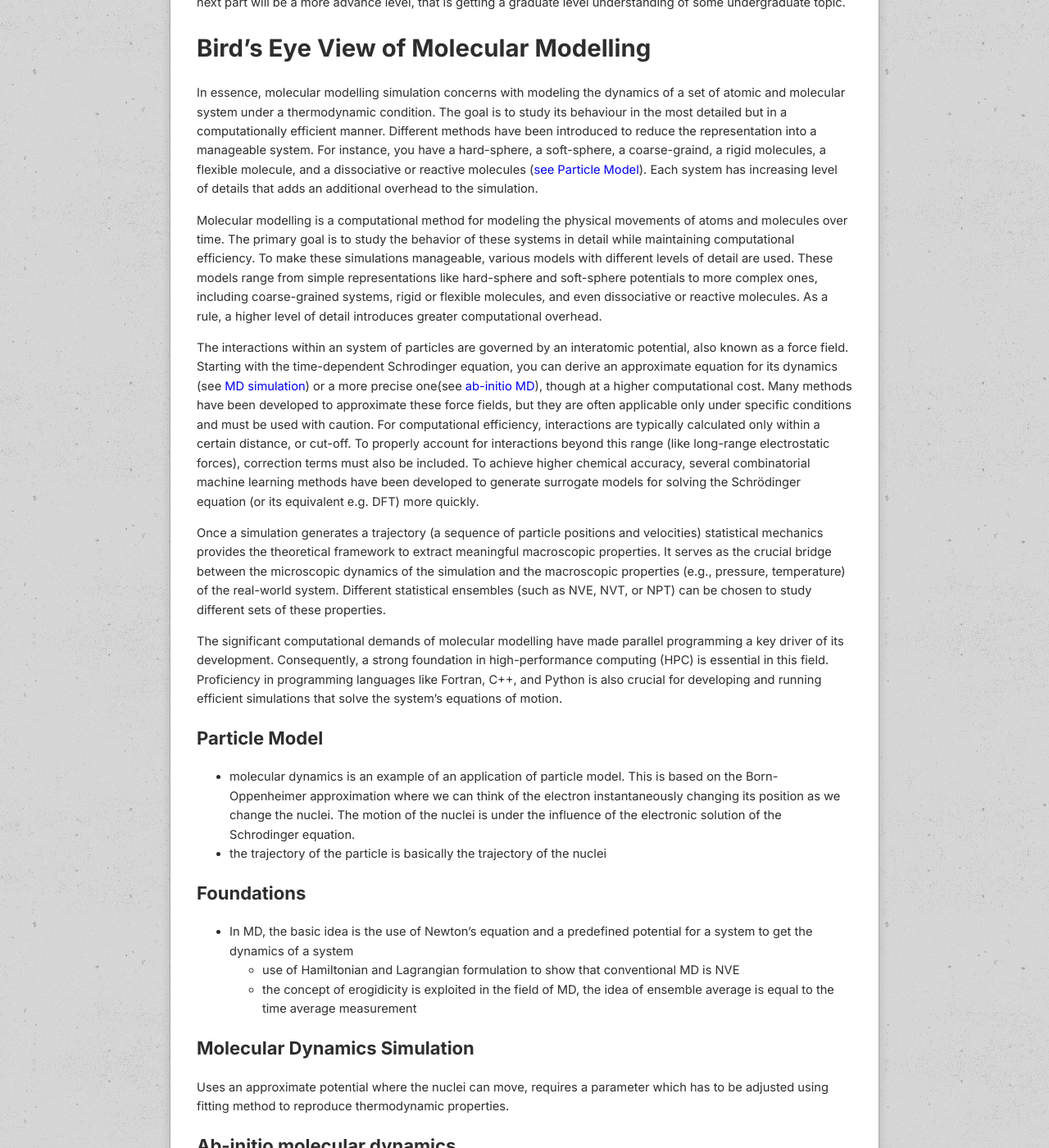
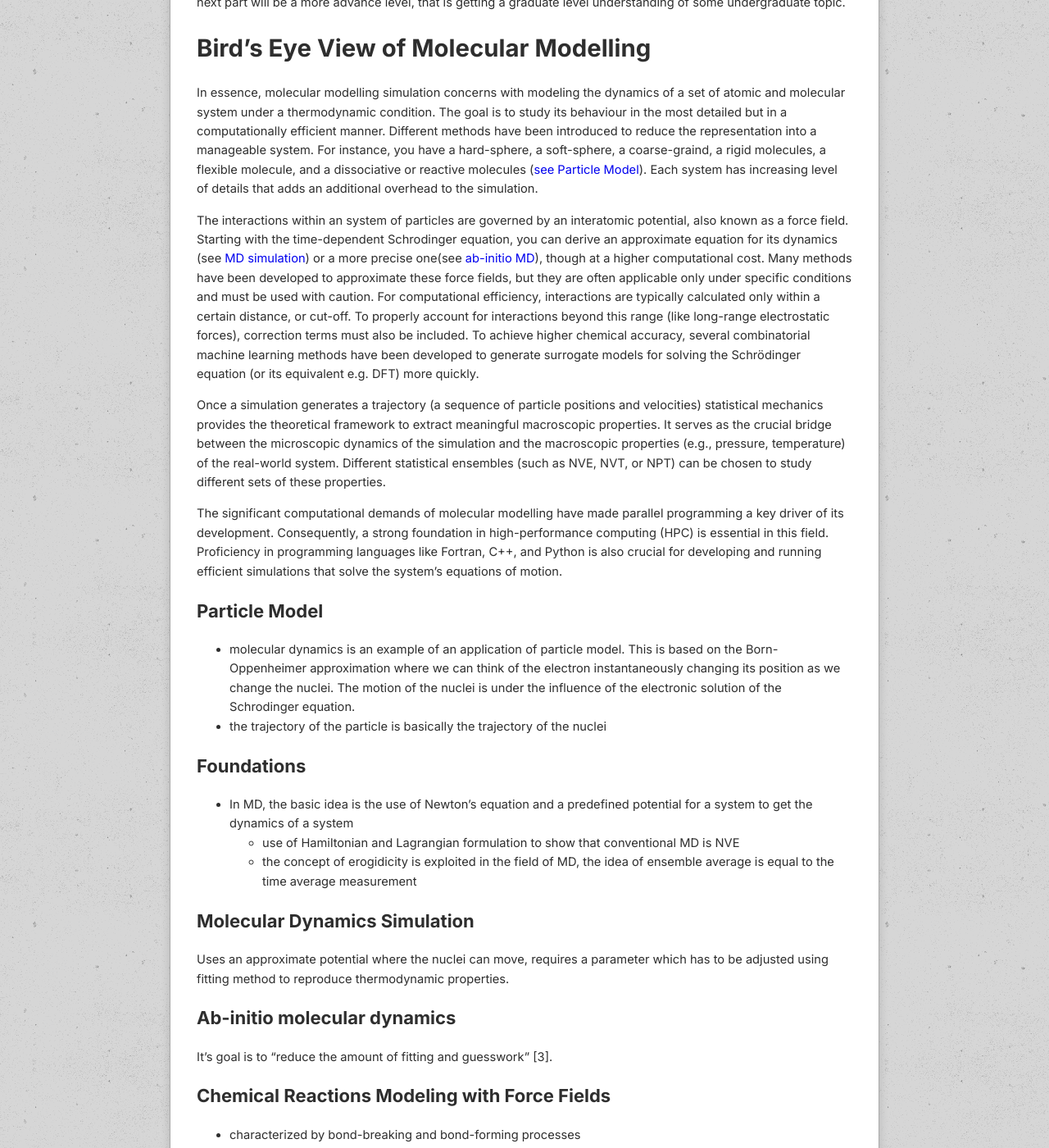
Before and after one commit to antble/antble.github.io, a Jekyll site: the page built from _posts/physics/molecular_dynamics/2025-03-05-notes_MM.md, in a window 1280 px wide and 1400 px high, scrolled down 780 px. Shown: the whole window at 82% size. Built offline with Jekyll 4.4.1, drawn with Linux system fonts in a browser that asks for light colours; some of the changed text lies outside the part shown.

Commit message:
keep the edited version

```diff
--- a/_posts/physics/molecular_dynamics/2025-03-05-notes_MM.md
+++ b/_posts/physics/molecular_dynamics/2025-03-05-notes_MM.md
@@ -31,9 +31,6 @@
 # Bird's Eye View of Molecular Modelling
 In essence, molecular modelling simulation concerns with modeling the dynamics of a set of atomic and molecular system under a thermodynamic condition. The goal is to study its behaviour in the most detailed but in a computationally efficient manner. Different methods have been introduced to reduce the representation into a manageable system. For instance, you have a hard-sphere, a soft-sphere, a coarse-graind, a rigid molecules, a flexible molecule, and a dissociative or reactive molecules ([see Particle Model](#particle-model)). Each system has increasing level of details that adds an additional overhead to the simulation.
 
-
-Molecular modelling is a computational method for modeling the physical movements of atoms and molecules over time. The primary goal is to study the behavior of these systems in detail while maintaining computational efficiency. To make these simulations manageable, various models with different levels of detail are used. These models range from simple representations like hard-sphere and soft-sphere potentials to more complex ones, including coarse-grained systems, rigid or flexible molecules, and even dissociative or reactive molecules. As a rule, a higher level of detail introduces greater computational overhead.
-
 The interactions within an system of particles are governed by an interatomic potential, also known as a force field. Starting with the time-dependent Schrodinger equation, you can derive an approximate equation for its dynamics (see [MD simulation](#molecular-dynamics-simulation)) or a more precise one(see [ab-initio MD](#ab-initio-molecular-dynamics)), though at a higher computational cost. Many methods have been developed to approximate these force fields, but they are often applicable only under specific conditions and must be used with caution. For computational efficiency, interactions are typically calculated only within a certain distance, or cut-off. To properly account for interactions beyond this range (like long-range electrostatic forces), correction terms must also be included. To achieve higher chemical accuracy, several combinatorial machine learning methods have been developed to generate surrogate models for solving the Schrödinger equation (or its equivalent e.g. DFT) more quickly.
 
 Once a simulation generates a trajectory (a sequence of particle positions and velocities) statistical mechanics provides the theoretical framework to extract meaningful macroscopic properties. It serves as the crucial bridge between the microscopic dynamics of the simulation and the macroscopic properties (e.g., pressure, temperature) of the real-world system. Different statistical ensembles (such as NVE, NVT, or NPT) can be chosen to study different sets of these properties.
@@ -56,6 +53,17 @@
 ## Ab-initio molecular dynamics
 It's goal is to "reduce the amount of fitting and guesswork" [3].
 
+## Chemical Reactions Modeling with Force Fields
+- characterized by bond-breaking and bond-forming processes
+  - mixed QM/MM
+  - RMD (Reactive Molecular Dynamics)
+  - EVB (Empirical Valence Bond)
+  - AVB (Approximate Valence Bond)
+  - MCMM (multiconfiguration molecular mechanics)
+  - the use of geometric formulas to switch on and off interactions individually (e.g. ReaxFF)
+  - adiabatic reative MD (ARMD)
+  - multi-surface variant (MS-ARMD)
+  - molecular mechanics with proton transfer (MMPT)
 
 
 ## Computer Simulation
```
